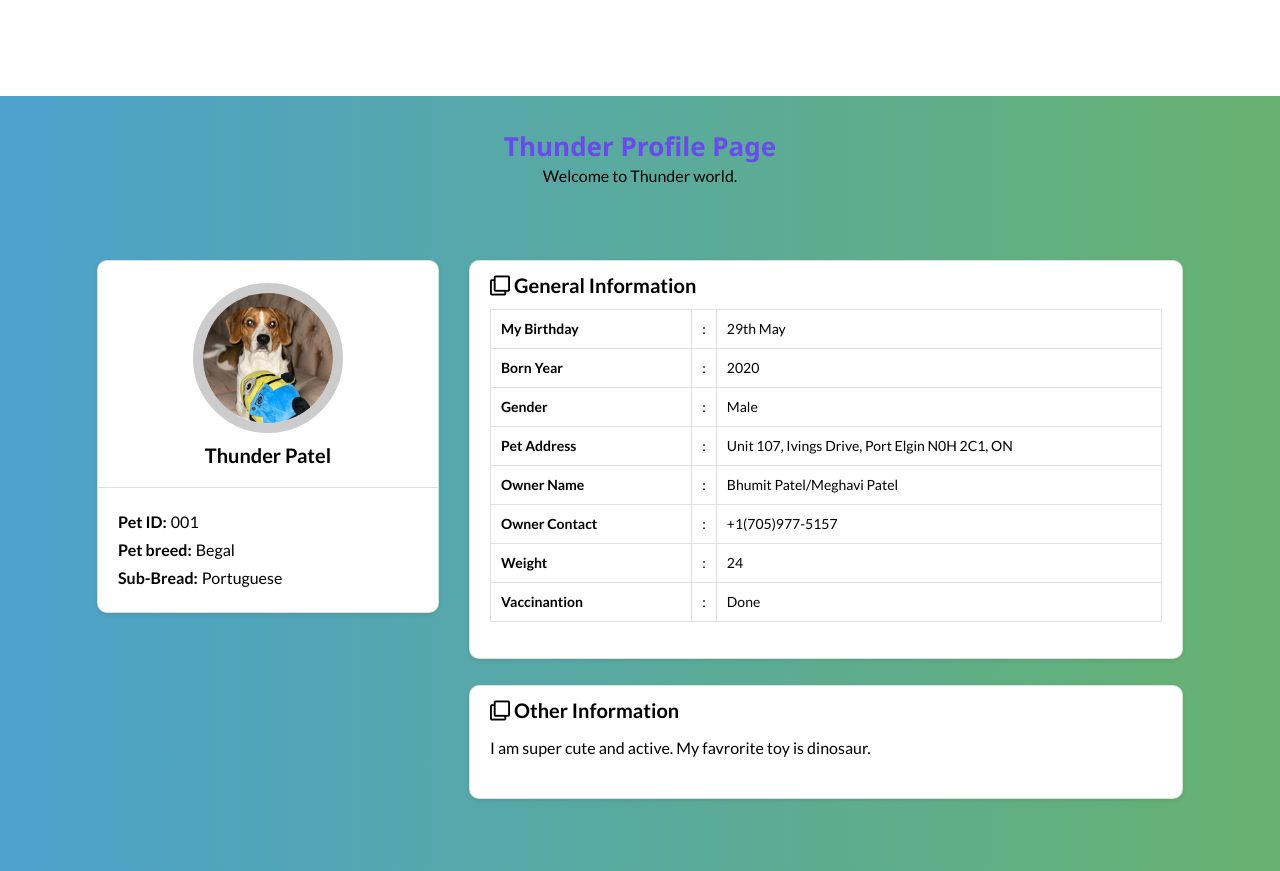
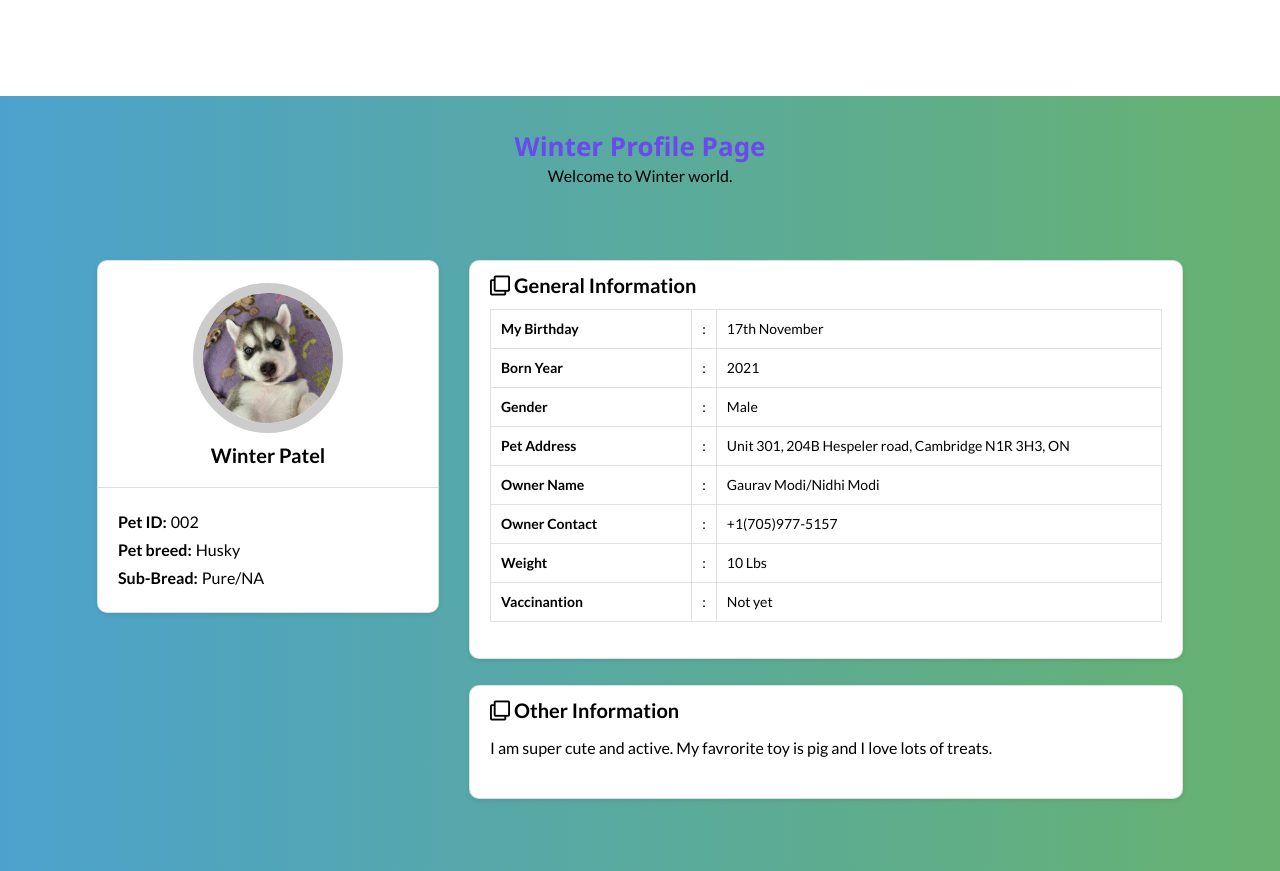
Before and after one commit to im-swapnilb/petConnectCode, a Flask app: page / in a window 1280 px wide. Run offline with Flask 2, Linux system fonts and the light colour scheme; some libraries are stand-ins or nearby versions.

Commit message:
make it better

```diff
--- a/templates/index.html
+++ b/templates/index.html
@@ -4,7 +4,7 @@
     <meta charset="UTF-8" />
     <meta http-equiv="X-UA-Compatible" content="IE=edge,chrome=1">
     <meta name="viewport" content="width=device-width, initial-scale=1.0">
-    <title>Thunder Profile Page</title>
+    <title>Winter Profile Page</title>
 
 
       <meta name="author" content="Swapnil" />
@@ -40,8 +40,8 @@
     <div class="rt-container">
     	<div class="col-rt-12">
         	<div class="rt-heading">
-            	<h1>Thunder Profile Page</h1>
-                <p>Welcome to Thunder world.</p>
+            	<h1>Winter Profile Page</h1>
+                <p>Welcome to Winter world.</p>
             </div>
         </div>
     </div>
@@ -59,13 +59,13 @@
       <div class="col-lg-4">
         <div class="card shadow-sm">
           <div class="card-header bg-transparent text-center">
-             <img class="profile_img" src="{{url_for('static', filename='Thunder.jpeg')}}"  alt="Thunder dp">
-            <h3>Thunder Patel</h3>
+             <img class="profile_img" src="{{url_for('static', filename='winter.jpg')}}"  alt="Winter dp">
+            <h3>Winter Patel</h3>
           </div>
           <div class="card-body">
-            <p class="mb-0"><strong class="pr-1">Pet ID:</strong>001</p>
-            <p class="mb-0"><strong class="pr-1">Pet breed:</strong>Begal</p>
-            <p class="mb-0"><strong class="pr-1">Sub-Bread:</strong>Portuguese</p>
+            <p class="mb-0"><strong class="pr-1">Pet ID:</strong>002</p>
+            <p class="mb-0"><strong class="pr-1">Pet breed:</strong>Husky</p>
+            <p class="mb-0"><strong class="pr-1">Sub-Bread:</strong>Pure/NA</p>
           </div>
         </div>
       </div>
@@ -79,12 +79,12 @@
               <tr>
                 <th width="30%">My Birthday</th>
                 <td width="2%">:</td>
-                <td>29th May</td>
+                <td>17th November</td>
               </tr>
               <tr>
                 <th width="30%">Born Year	</th>
                 <td width="2%">:</td>
-                <td>2020</td>
+                <td>2021</td>
               </tr>
               <tr>
                 <th width="30%">Gender</th>
@@ -94,12 +94,12 @@
               <tr>
                 <th width="30%">Pet Address </th>
                 <td width="2%">:</td>
-                <td>Unit 107, Ivings Drive, Port Elgin N0H 2C1, ON</td>
+                <td>Unit 301, 204B Hespeler road, Cambridge N1R 3H3, ON</td>
               </tr>
               <tr>
                 <th width="30%">Owner Name</th>
                 <td width="2%">:</td>
-                <td>Bhumit Patel/Meghavi Patel</td>
+                <td>Gaurav Modi/Nidhi Modi</td>
               </tr>
               <tr>
                 <th width="30%">Owner Contact</th>
@@ -109,12 +109,12 @@
               <tr>
                 <th width="30%">Weight</th>
                 <td width="2%">:</td>
-                <td>24</td>
+                <td>10 Lbs</td>
               </tr>
               <tr>
                 <th width="30%">Vaccinantion</th>
                 <td width="2%">:</td>
-                <td>Done</td>
+                <td>Not yet</td>
               </tr>
             </table>
           </div>
@@ -125,7 +125,7 @@
             <h3 class="mb-0"><i class="far fa-clone pr-1"></i>Other Information</h3>
           </div>
           <div class="card-body pt-0">
-              <p>I am super cute and active. My favrorite toy is dinosaur.</p>
+              <p>I am super cute and active. My favrorite toy is pig and I love lots of treats.</p>
           </div>
         </div>
       </div>
```
Also changed, not shown: Thunder.jpeg (deleted), static/Thunder.jpeg (deleted), static/winter.jpg (added), winter.jpg (added).
